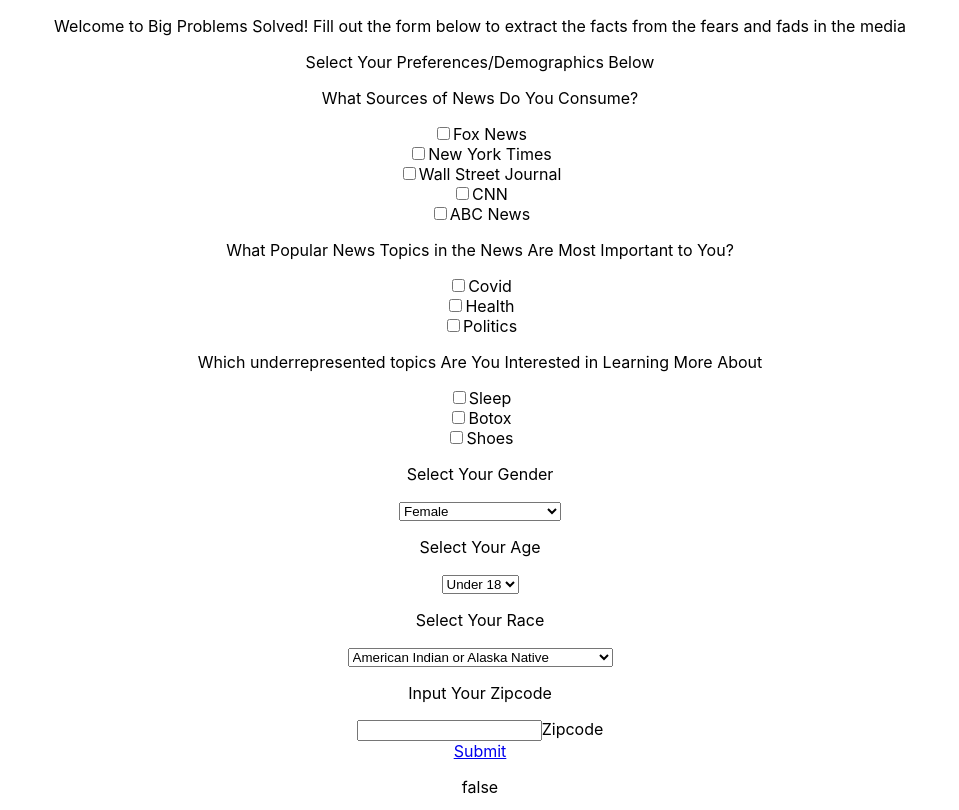
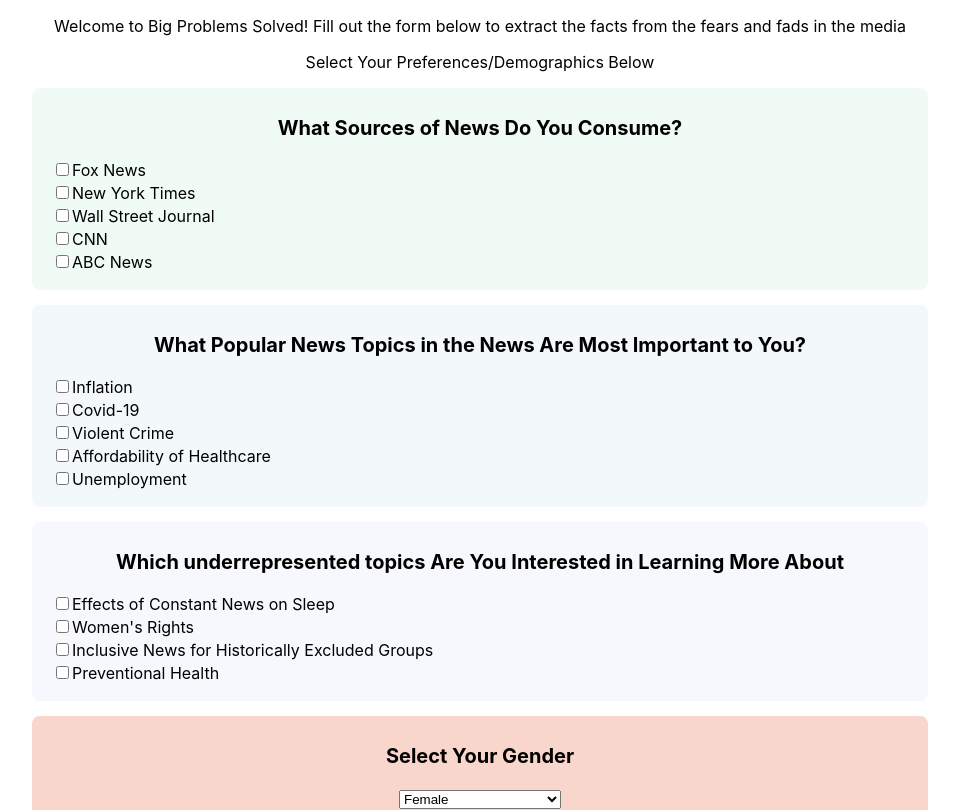
Before and after one commit to isabella-designs/bigproblemssolved, a React (Create React App) app: page / in a window 1280 px wide. Shown: the top 810 px of the page, without its empty margins (160-1119 px from the left). Built offline with nearby package versions, Linux system fonts and the light colour scheme.

Commit message:
initial color

```diff
--- a/src/pages/County.js
+++ b/src/pages/County.js
@@ -29,7 +29,7 @@
         results => {
           console.log(results)
           setsheetResults(results[0])
-          setgoodHealthPercentage(100 - results[0]["% Fair or Poor Health"])
+          setgoodHealthPercentage((100 - results[0]["% Fair or Poor Health"]).toPrecision(4))
         },
         error => {
             console.log(error)
@@ -70,8 +70,8 @@
             <div class = "block">
             <div class = "column1">
             <p>Biggest County Risk</p>
-            <p>What Biggest Risk Is</p>
-            <p>This is 10% better than national average</p>
+            <p>{sheetResults["Biggest Risk"]}</p>
+            <p>This is {sheetResults["Biggest Risk Difference"]}% worse than national average</p>
             </div>
             <div class = "column2">
                 <button class = "risk">See Recent News for Biggest County Risk</button>
--- a/src/pages/Welcome.css
+++ b/src/pages/Welcome.css
@@ -0,0 +1,78 @@
+.newsSourceConsumption {
+    background-color: #F1FBF5;
+}
+
+.popularNews {
+    background-color: #F3F9FB;
+}
+
+.undercover {
+    background-color: #F6F8FD;
+}
+
+.gender {
+    background-color: #F8D6CC;
+}
+
+.age {
+    background-color: #FFABA5;
+}
+
+.race {
+    background-color: #FFE694;
+}
+
+.check-box {
+    width: 70%;
+    border-radius: 8px;
+    margin: auto;
+    padding-bottom: 15px;
+    padding-top: 8px;
+    margin-bottom: 15px;
+}
+
+.bullets {
+    text-align: left;
+    padding-left: 20px;
+    padding-bottom: 3px;
+}
+
+.heading1 {
+    font-weight: bold;
+    font-size: 20px;
+}
+
+.select-container {
+    width: 70%;
+    border-radius: 8px;
+    margin: auto;
+    padding-bottom: 15px;
+    padding-top: 8px;
+    margin-bottom: 15px;
+}
+
+.zipcodeContainer {
+    width: 70%;
+    border-radius: 8px;
+    margin: auto;
+    padding-bottom: 15px;
+    padding-top: 8px;
+    margin-bottom: 15px;
+    background-color: #EBFFFA;
+}
+
+.SubmitButton {
+    width: 70%;
+    color: black;
+    text-decoration-line: none;
+    padding-top: 10px;
+    padding-bottom: 10px;
+    padding-left: 10px;
+    padding-right: 10px;
+    font-size: 20px;
+    background-color: #DF6053;
+    border-radius: 8px;
+    margin: auto;
+    border: none;
+    font-weight: bold;
+}
--- a/src/pages/Welcome.js
+++ b/src/pages/Welcome.js
@@ -7,8 +7,8 @@
 
     // initializing constants for form options
     const newsTypes = ["Fox News", "New York Times", "Wall Street Journal", "CNN", "ABC News"]
-    const newsTopics = ["Covid", "Health", "Politics"]
-    const undercoverNewsTopics = ["Sleep", "Botox", "Shoes"]
+    const newsTopics = ["Inflation", "Covid-19", "Violent Crime", "Affordability of Healthcare", "Unemployment"]
+    const undercoverNewsTopics = ["Effects of Constant News on Sleep", "Women's Rights", "Inclusive News for Historically Excluded Groups", "Preventional Health"]
     const genderOptions = ["Female", "Male", "Other/Prefer Not to Say"]
     const raceOptions = ["American Indian or Alaska Native", "Asian", "Black or African American", "Native Hawaiian or Other Pacific Islander", "White", "Prefer Not to Say"]
     const ageOptions = ["Under 18", "18-24"]
@@ -136,66 +136,66 @@
             <p> Welcome to Big Problems Solved! Fill out the form below to extract the facts from the fears and fads in the media </p>
             <div className="CheckBox">
                 <p> Select Your Preferences/Demographics Below</p>
-                <p> What Sources of News Do You Consume?</p>
-                {newsTypes.map((item, index) => (
-                    <div key={index}>
-                        <input value={item} type="checkbox" onChange={handleCheck} />
-                        <span >{item}</span>
-                    </div>
-                ))}
-                <p> What Popular News Topics in the News Are Most Important to You?</p>
+                <div class = "check-box newsSourceConsumption">
+                    <p class = "heading1"> What Sources of News Do You Consume?</p>
+                    {newsTypes.map((item, index) => (
+                        <div class = "bullets" key={index}>
+                            <input  value={item} type="checkbox" onChange={handleCheck} />
+                            <span >{item}</span>
+                        </div>
+                    ))}
+                </div>
+                <div class = "check-box popularNews">
+                <p class = "heading1"> What Popular News Topics in the News Are Most Important to You?</p>
                 {newsTopics.map((item, index) => (
-                    <div key={index}>
+                    <div class = "bullets" key={index}>
                         <input value={item} type="checkbox" onChange={handleCheckTopic} />
                         <span >{item}</span>
                     </div>
                 ))}
-                 <p> Which underrepresented topics Are You Interested in Learning More About</p>
+                </div>
+                <div class = "check-box undercover">
+                 <p class = "heading1"> Which underrepresented topics Are You Interested in Learning More About</p>
                 {undercoverNewsTopics.map((item, index) => (
-                    <div key={index}>
+                    <div class = "bullets" key={index}>
                         <input value={item} type="checkbox" onChange={handleCheckUnderrepresentedTopic} />
                         <span >{item}</span>
                     </div>
                 ))}
+                </div>
             </div>
-            <div className="select-container">
-                <p> Select Your Gender </p>
+            <div className="select-container gender">
+                <p class = "heading1"> Select Your Gender </p>
                 <select onChange={handleGenderChange}>
                     {genderOptions.map((option, index) => (
                         <option value={option}>{option}</option>
                     ))}
                 </select>
             </div>
-            <div className="select-container">
-                <p> Select Your Age </p>
+            <div className="select-container age">
+                <p class = "heading1"> Select Your Age </p>
                 <select onChange={handleAgeChange}>
                     {ageOptions.map((option, index) => (
                         <option value={option}>{option}</option>
                     ))}
                 </select>
             </div>
-            <div className="select-container">
-                <p> Select Your Race </p>
+            <div className="select-container race">
+                <p class = "heading1"> Select Your Race </p>
                 <select onChange={handleRaceChange}>
                     {raceOptions.map((option, index) => (
                         <option value={option}>{option}</option>
                     ))}
                 </select>
             </div>
-            <div className="Zipcode">
-                <p> Input Your Zipcode </p>
+            <div className="zipcodeContainer">
+                <p class = "heading1"> Input Your Zipcode </p>
                 <input type="text" id="zipcode" name="zipcode" onChange={handleChange} />
-                <label >Zipcode</label>
+
             </div>
             <Link className="SubmitButton" type="submit" onClick = {onSubmit} to={formValid ? '/Home' : '#'}>
                 Submit
             </Link>
-            <p>
-                {zipcode}
-            </p>
-            <p>
-                {zipCodeValid.toString()}
-            </p>
         </div>
     );
 }
```
